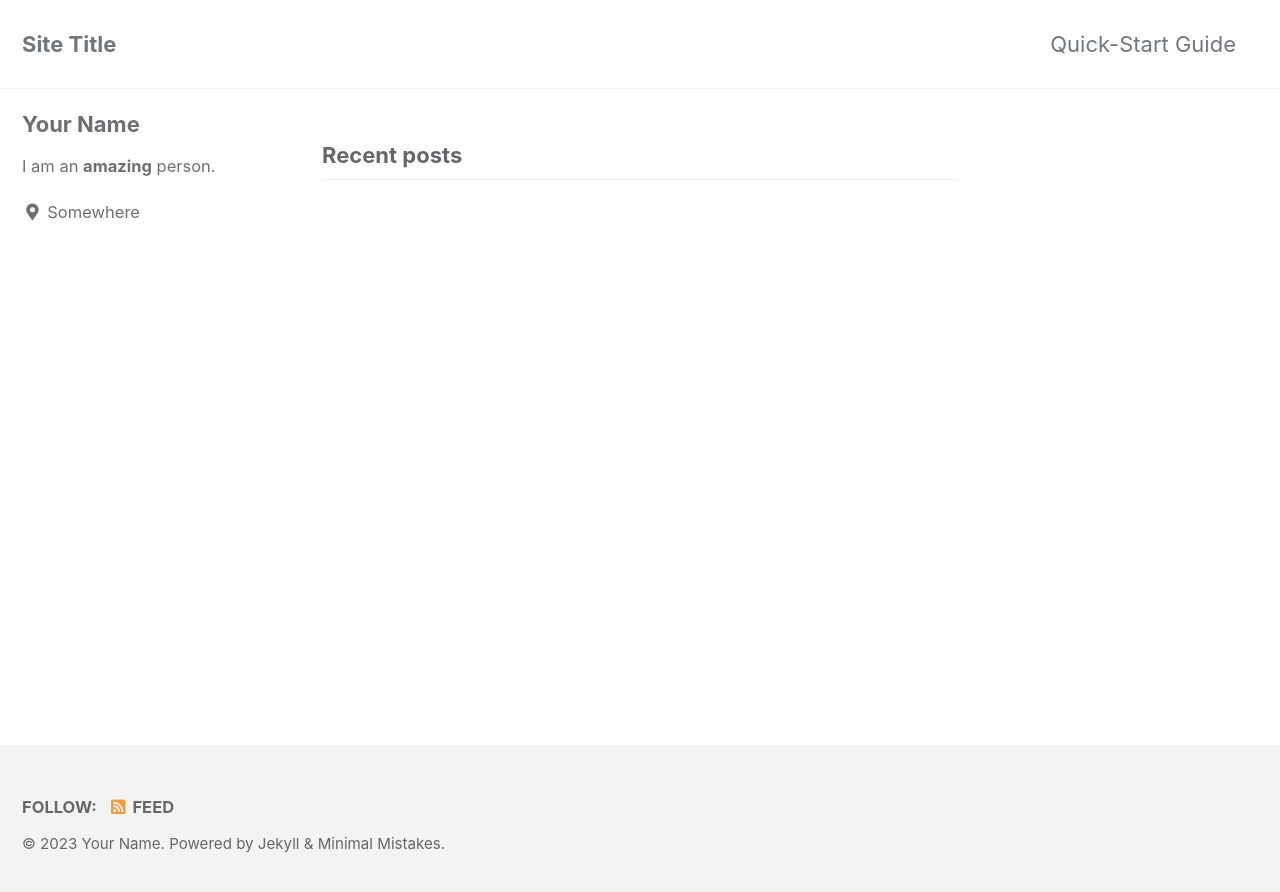
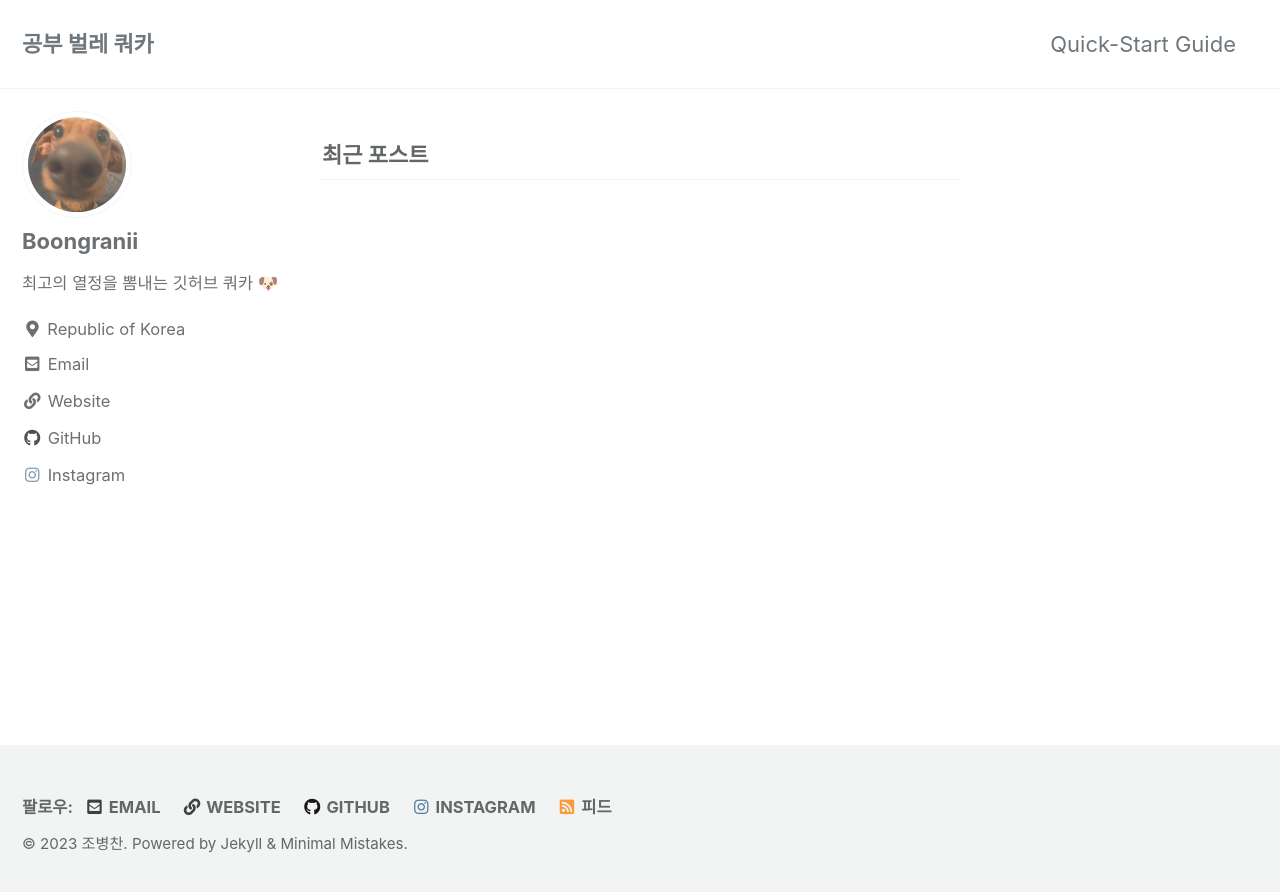
Before and after one commit to bbjbc/bbjbc.github.io, a Jekyll site: the page built from index.html, in a window 1280 px wide. Shown: the top 892 px of the page. Built offline with Jekyll 4.4.1, drawn with Linux system fonts in a browser that asks for light colours; cached includes are drawn as plain includes; the list of posts is cut into pages by our own code.

Commit message:
기본 프로필 추가

```diff
--- a/_config.yml
+++ b/_config.yml
@@ -12,145 +12,131 @@
 
 # theme                  : "minimal-mistakes-jekyll"
 # remote_theme           : "mmistakes/minimal-mistakes"
-minimal_mistakes_skin    : "default" # "air", "aqua", "contrast", "dark", "dirt", "neon", "mint", "plum", "sunrise"
+minimal_mistakes_skin: "default" # "air", "aqua", "contrast", "dark", "dirt", "neon", "mint", "plum", "sunrise"
 
 # Site Settings
-locale                   : "en-US"
-title                    : "Site Title"
-title_separator          : "-"
-subtitle                 : # site tagline that appears below site title in masthead
-name                     : "Your Name"
-description              : "An amazing website."
-url                      : # the base hostname & protocol for your site e.g. "https://mmistakes.github.io"
-baseurl                  : # the subpath of your site, e.g. "/blog"
-repository               : # GitHub username/repo-name e.g. "mmistakes/minimal-mistakes"
-teaser                   : # path of fallback teaser image, e.g. "/assets/images/500x300.png"
-logo                     : # path of logo image to display in the masthead, e.g. "/assets/images/88x88.png"
-masthead_title           : # overrides the website title displayed in the masthead, use " " for no title
+locale: "ko-KR"
+title: "공부 벌레 쿼카"
+title_separator: "-"
+subtitle: # site tagline that appears below site title in masthead
+name: "조병찬"
+description: "컴공생의 개발 BLOG"
+url: "https://bbjbc.github.io"
+# baseurl: "/blog"
+repository: "https://github.com/bbjbc/bbjbc.github.io"
+teaser: # path of fallback teaser image, e.g. "/assets/images/500x300.png"
+logo: # path of logo image to display in the masthead, e.g. "/assets/images/88x88.png"
+masthead_title: # overrides the website title displayed in the masthead, use " " for no title
 # breadcrumbs            : false # true, false (default)
-words_per_minute         : 200
+words_per_minute: 200
 comments:
-  provider               : # false (default), "disqus", "discourse", "facebook", "staticman", "staticman_v2", "utterances", "giscus", "custom"
+  provider: # false (default), "disqus", "discourse", "facebook", "staticman", "staticman_v2", "utterances", "giscus", "custom"
   disqus:
-    shortname            : # https://help.disqus.com/customer/portal/articles/466208-what-s-a-shortname-
+    shortname: # https://help.disqus.com/customer/portal/articles/466208-what-s-a-shortname-
   discourse:
-    server               : # https://meta.discourse.org/t/embedding-discourse-comments-via-javascript/31963 , e.g.: meta.discourse.org
+    server: # https://meta.discourse.org/t/embedding-discourse-comments-via-javascript/31963 , e.g.: meta.discourse.org
   facebook:
     # https://developers.facebook.com/docs/plugins/comments
-    appid                :
-    num_posts            : # 5 (default)
-    colorscheme          : # "light" (default), "dark"
+    appid:
+    num_posts: # 5 (default)
+    colorscheme: # "light" (default), "dark"
   utterances:
-    theme                : # "github-light" (default), "github-dark"
-    issue_term           : # "pathname" (default)
+    theme: # "github-light" (default), "github-dark"
+    issue_term: # "pathname" (default)
   giscus:
-    repo_id              : # Shown during giscus setup at https://giscus.app
-    category_name        : # Full text name of the category
-    category_id          : # Shown during giscus setup at https://giscus.app
-    discussion_term      : # "pathname" (default), "url", "title", "og:title"
-    reactions_enabled    : # '1' for enabled (default), '0' for disabled
-    theme                : # "light" (default), "dark", "dark_dimmed", "transparent_dark", "preferred_color_scheme"
+    repo_id: # Shown during giscus setup at https://giscus.app
+    category_name: # Full text name of the category
+    category_id: # Shown during giscus setup at https://giscus.app
+    discussion_term: # "pathname" (default), "url", "title", "og:title"
+    reactions_enabled: # '1' for enabled (default), '0' for disabled
+    theme: # "light" (default), "dark", "dark_dimmed", "transparent_dark", "preferred_color_scheme"
   staticman:
-    branch               : # "master"
-    endpoint             : # "https://{your Staticman v3 API}/v3/entry/github/"
+    branch: # "master"
+    endpoint: # "https://{your Staticman v3 API}/v3/entry/github/"
 reCaptcha:
-  siteKey                :
-  secret                 :
+  siteKey:
+  secret:
 atom_feed:
-  path                   : # blank (default) uses feed.xml
-  hide                   : # true, false (default)
-search                   : # true, false (default)
-search_full_content      : # true, false (default)
-search_provider          : # lunr (default), algolia, google
+  path: # blank (default) uses feed.xml
+  hide: # true, false (default)
+search: # true, false (default)
+search_full_content: # true, false (default)
+search_provider: # lunr (default), algolia, google
 lunr:
-  search_within_pages    : # true, false (default)
+  search_within_pages: # true, false (default)
 algolia:
-  application_id         : # YOUR_APPLICATION_ID
-  index_name             : # YOUR_INDEX_NAME
-  search_only_api_key    : # YOUR_SEARCH_ONLY_API_KEY
-  powered_by             : # true (default), false
+  application_id: # YOUR_APPLICATION_ID
+  index_name: # YOUR_INDEX_NAME
+  search_only_api_key: # YOUR_SEARCH_ONLY_API_KEY
+  powered_by: # true (default), false
 google:
-  search_engine_id       : # YOUR_SEARCH_ENGINE_ID
-  instant_search         : # false (default), true
+  search_engine_id: # YOUR_SEARCH_ENGINE_ID
+  instant_search: # false (default), true
 # SEO Related
-google_site_verification :
-bing_site_verification   :
-naver_site_verification  :
-yandex_site_verification :
-baidu_site_verification  :
+google_site_verification:
+bing_site_verification:
+naver_site_verification:
+yandex_site_verification:
+baidu_site_verification:
 
 # Social Sharing
 twitter:
-  username               :
+  username:
 facebook:
-  username               :
-  app_id                 :
-  publisher              :
-og_image                 : # Open Graph/Twitter default site image
+  username:
+  app_id:
+  publisher:
+og_image: # Open Graph/Twitter default site image
 # For specifying social profiles
 # - https://developers.google.com/structured-data/customize/social-profiles
 social:
-  type                   : # Person or Organization (defaults to Person)
-  name                   : # If the user or organization name differs from the site's name
+  type: # Person or Organization (defaults to Person)
+  name: # If the user or organization name differs from the site's name
   links: # An array of links to social media profiles
 
 # Analytics
 analytics:
-  provider               : false # false (default), "google", "google-universal", "google-gtag", "custom"
+  provider: false # false (default), "google", "google-universal", "google-gtag", "custom"
   google:
-    tracking_id          :
-    anonymize_ip         : # true, false (default)
-
+    tracking_id:
+    anonymize_ip: # true, false (default)
 
 # Site Author
 author:
-  name             : "Your Name"
-  avatar           : # path of avatar image, e.g. "/assets/images/bio-photo.jpg"
-  bio              : "I am an **amazing** person."
-  location         : "Somewhere"
-  email            :
+  name: "Boongranii"
+  avatar: "/assets/images/dog.jpg"
+  bio: "최고의 열정을 뽐내는 깃허브 쿼카 🐶"
+  location: "Republic of Korea"
+  email:
   links:
     - label: "Email"
       icon: "fas fa-fw fa-envelope-square"
-      # url: "mailto:your.name@email.com"
+      url: mailto:aoo4550@naver.com
     - label: "Website"
       icon: "fas fa-fw fa-link"
-      # url: "https://your-website.com"
-    - label: "Twitter"
-      icon: "fab fa-fw fa-twitter-square"
-      # url: "https://twitter.com/"
-    - label: "Facebook"
-      icon: "fab fa-fw fa-facebook-square"
-      # url: "https://facebook.com/"
+      url: "https://bbjbc.github.io"
     - label: "GitHub"
       icon: "fab fa-fw fa-github"
-      # url: "https://github.com/"
+      url: "https://github.com/bbjbc/"
     - label: "Instagram"
       icon: "fab fa-fw fa-instagram"
-      # url: "https://instagram.com/"
+      url: "https://instagram.com/boongranii/"
 
 # Site Footer
 footer:
   links:
-    - label: "Twitter"
-      icon: "fab fa-fw fa-twitter-square"
-      # url:
-    - label: "Facebook"
-      icon: "fab fa-fw fa-facebook-square"
-      # url:
+    - label: "Email"
+      icon: "fas fa-fw fa-envelope-square"
+      url: mailto:aoo4550@naver.com
+    - label: "Website"
+      icon: "fas fa-fw fa-link"
+      url: "https://bbjbc.github.io"
     - label: "GitHub"
       icon: "fab fa-fw fa-github"
-      # url:
-    - label: "GitLab"
-      icon: "fab fa-fw fa-gitlab"
-      # url:
-    - label: "Bitbucket"
-      icon: "fab fa-fw fa-bitbucket"
-      # url:
+      url: "https://github.com/bbjbc/"
     - label: "Instagram"
       icon: "fab fa-fw fa-instagram"
-      # url:
-
+      url: "https://instagram.com/boongranii/"
 
 # Reading Files
 include:
@@ -189,14 +175,12 @@ keep_files:
 encoding: "utf-8"
 markdown_ext: "markdown,mkdown,mkdn,mkd,md"
 
-
 # Conversion
 markdown: kramdown
 highlighter: rouge
 lsi: false
 excerpt_separator: "\n\n"
 incremental: false
-
 
 # Markdown Processing
 kramdown:
@@ -209,19 +193,16 @@ kramdown:
   smart_quotes: lsquo,rsquo,ldquo,rdquo
   enable_coderay: false
 
-
 # Sass/SCSS
 sass:
   sass_dir: _sass
   style: compressed # https://sass-lang.com/documentation/file.SASS_REFERENCE.html#output_style
-
 
 # Outputting
 permalink: /:categories/:title/
 paginate: 5 # amount of posts to show
 paginate_path: /page:num/
 timezone: # https://en.wikipedia.org/wiki/List_of_tz_database_time_zones
-
 
 # Plugins (previously gems:)
 plugins:
@@ -238,7 +219,6 @@ whitelist:
   - jekyll-gist
   - jekyll-feed
   - jekyll-include-cache
-
 
 # Archives
 #  Type
@@ -268,14 +248,12 @@ tag_archive:
 #     category: /categories/:name/
 #     tag: /tags/:name/
 
-
 # HTML Compression
 # - https://jch.penibelst.de/
 compress_html:
   clippings: all
   ignore:
     envs: development
-
 
 # Defaults
 defaults:
```
Also changed, not shown: assets/images/dog.jpg (added).
